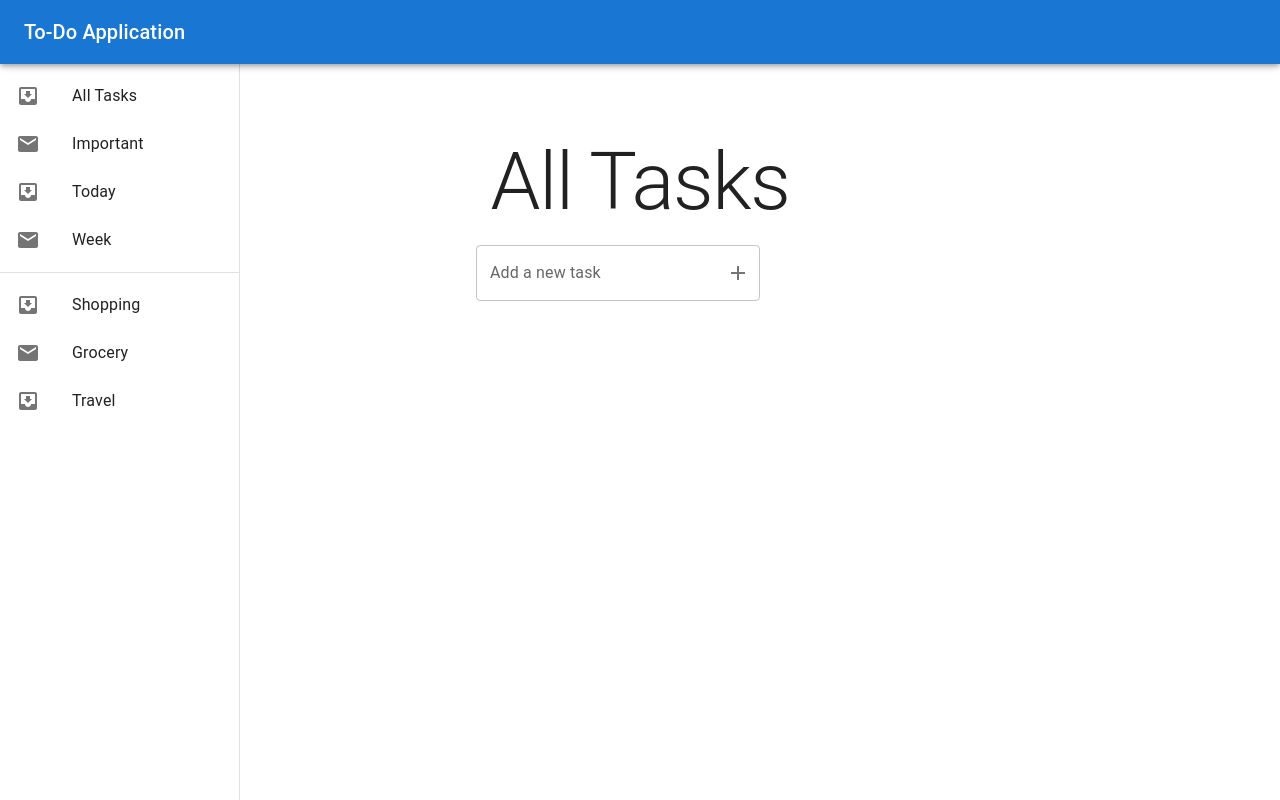
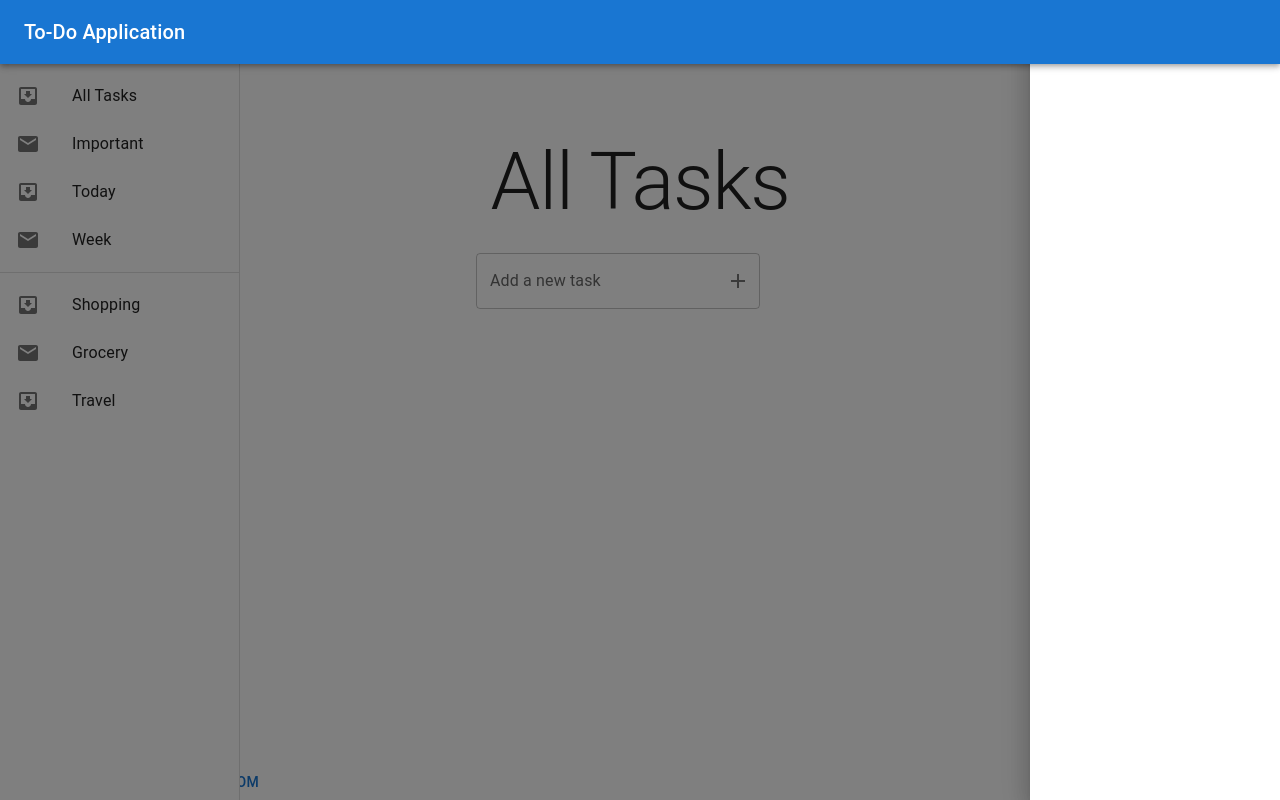
Before and after one commit to Manjil-Thapa/todo-react-app, a React (Vite) app: page / in a window 1280 px wide. Built offline with nearby package versions, Linux system fonts and the light colour scheme.

Commit message:
state fix for right drawer

```diff
--- a/src/App.jsx
+++ b/src/App.jsx
@@ -1,15 +1,19 @@
-import { useState } from 'react';
-import './App.css';
 import { CssBaseline } from '@mui/material';
 import TodoList from './components/TodoList';
-import MainDrawer from './components/LeftDrawer';
+import MainDrawer from './components/MainDrawer';
+import Box from '@mui/material/Box';
+import TodoForm from './components/TodoForm';
+import RightDrawer from './components/RightDrawer';
 
 export default function App() {
   return (
-    <>
+    <Box sx={{ display: 'flex', flexDirection: 'column', height: '100vh' }}>
       <CssBaseline />
       <MainDrawer />
-      <TodoList />
-    </>
+      <Box sx={{ flexGrow: 1, overflowY: 'auto' }}>
+        <TodoList />
+      </Box>
+      <RightDrawer />
+    </Box>
   );
 }
--- /dev/null
+++ b/src/components/RightDrawer.jsx
@@ -0,0 +1,59 @@
+import * as React from 'react';
+import Box from '@mui/material/Box';
+import Drawer from '@mui/material/Drawer';
+import Button from '@mui/material/Button';
+import List from '@mui/material/List';
+import Divider from '@mui/material/Divider';
+import ListItem from '@mui/material/ListItem';
+import ListItemButton from '@mui/material/ListItemButton';
+import ListItemIcon from '@mui/material/ListItemIcon';
+import ListItemText from '@mui/material/ListItemText';
+import InboxIcon from '@mui/icons-material/MoveToInbox';
+import MailIcon from '@mui/icons-material/Mail';
+
+export default function RightDrawer() {
+  const [state, setState] = React.useState({
+    right: true,
+  });
+
+  const toggleDrawer = (anchor, open) => event => {
+    if (
+      event.type === 'keydown' &&
+      (event.key === 'Tab' || event.key === 'Shift')
+    ) {
+      return;
+    }
+
+    setState({ ...state, [anchor]: open });
+  };
+
+  const list = anchor => (
+    <Box
+      sx={{ width: anchor === 'top' || anchor === 'bottom' ? 'auto' : 250 }}
+      role='presentation'
+      onClick={toggleDrawer(anchor, false)}
+      onKeyDown={toggleDrawer(anchor, false)}
+    >
+      <h1>hello</h1>
+    </Box>
+  );
+
+  return (
+    <div>
+      {['left', 'right', 'top', 'bottom'].map(anchor => (
+        <>
+          <Button key={anchor} onClick={toggleDrawer(anchor, true)}>
+            {anchor}
+          </Button>
+          <Drawer
+            anchor={anchor}
+            open={state[anchor]}
+            onClose={toggleDrawer(anchor, false)}
+          >
+            {list(anchor)}
+          </Drawer>
+        </>
+      ))}
+    </div>
+  );
+}
--- a/src/components/TodoItem.jsx
+++ b/src/components/TodoItem.jsx
@@ -17,6 +17,7 @@ import EditIcon from '@mui/icons-material/Edit';
 import StarIcon from '@mui/icons-material/Star';
 import StarOutlineIcon from '@mui/icons-material/StarOutline';
 import { useState } from 'react';
+import RightDrawer from './RightDrawer';
 
 export default function TodoItem({
   todo,
--- a/src/components/TodoList.jsx
+++ b/src/components/TodoList.jsx
@@ -95,8 +95,10 @@ export default function TodoList() {
             />
           );
         })}
+      </List>
+      <Box sx={{ width: '100%', maxWidth: 360 }}>
         <TodoForm addTask={addTask} />
-      </List>
+      </Box>
     </Box>
   );
 }
```
Also changed, not shown: src/components/MainDrawer.jsx (renamed from src/components/LeftDrawer.jsx).
